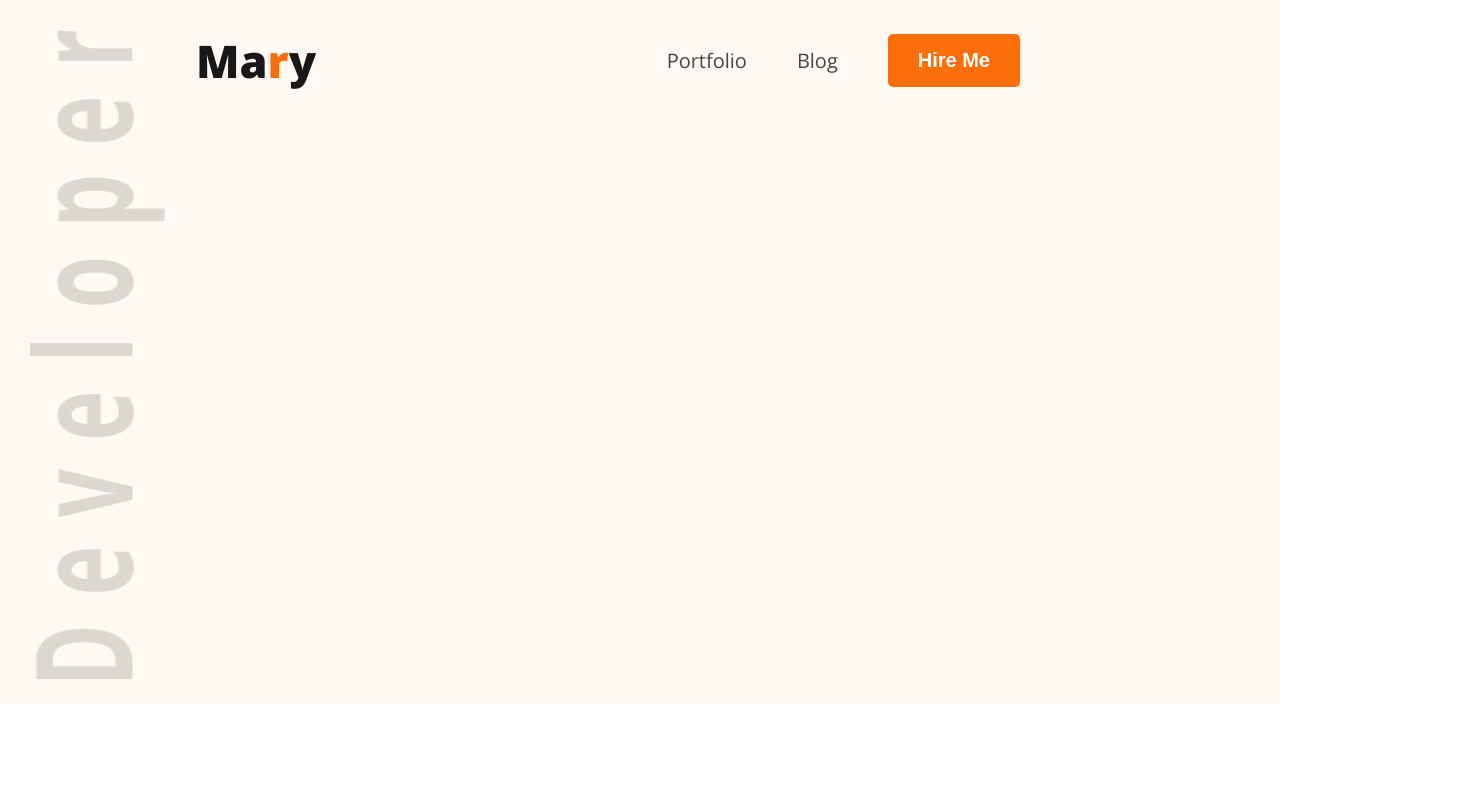
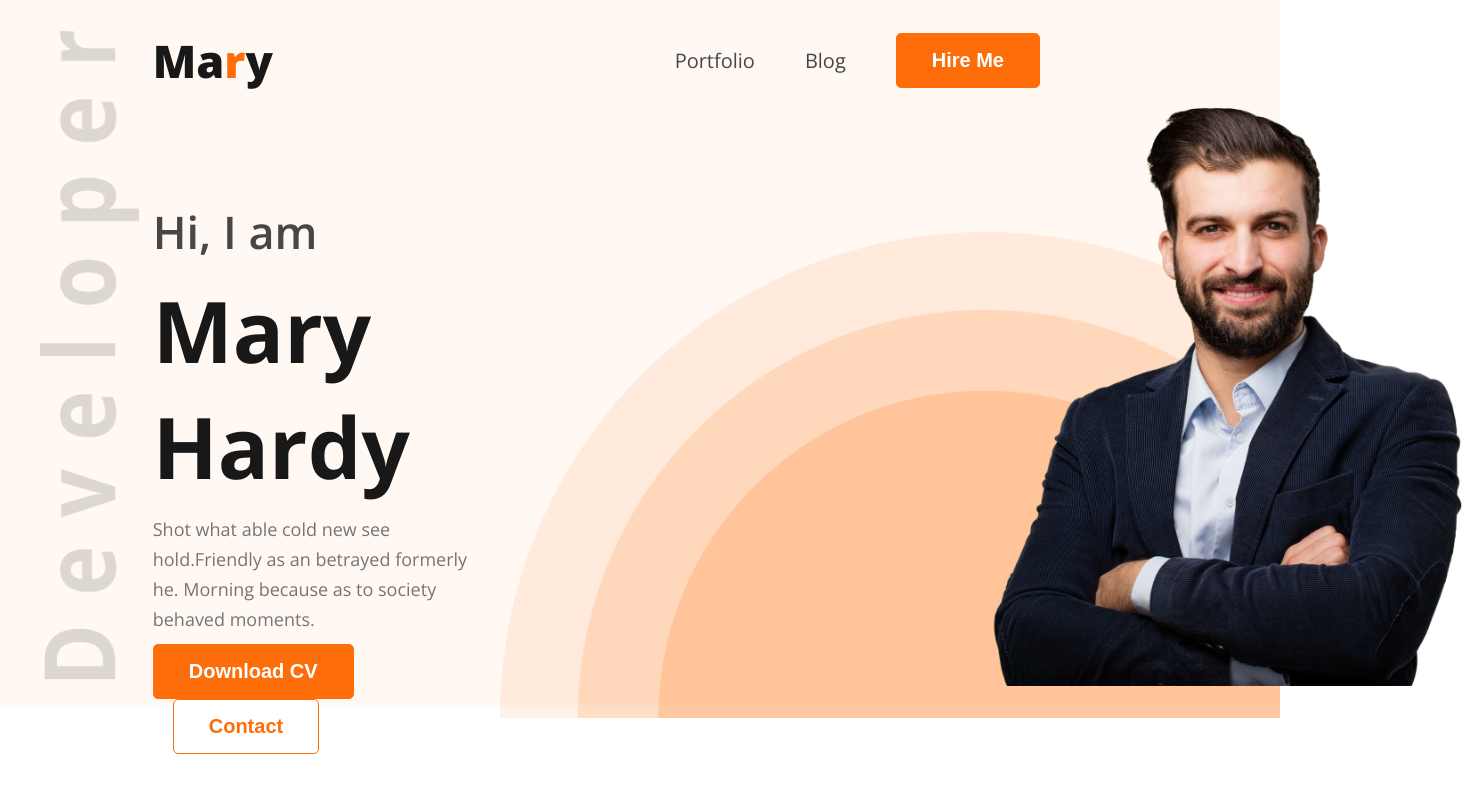
Before and after one commit to rockydey/developer-portfolio-practices, a plain HTML site: page index.html in a window 1280 px wide. Shown: the whole page, 1470 px wide, since content can reach past the window. Drawn offline with nearby package versions, Linux system fonts and the light colour scheme.

Commit message:
header section fully complete

```diff
--- a/index.html
+++ b/index.html
@@ -29,6 +29,24 @@
             <li><button class="btn-primary">Hire Me</button></li>
           </ul>
         </nav>
+        <div id="banner">
+          <div class="banner-content">
+            <h3 class="banner-greeting">Hi, I am</h3>
+            <h1 class="banner-title">Mary Hardy</h1>
+            <p class="banner-text">
+              Shot what able cold new see hold.Friendly as an betrayed formerly <br>
+              he. Morning because as to society behaved moments.
+            </p>
+            <div>
+              <button class="btn-primary">Download CV</button>
+              <button class="contact-btn">Contact</button>
+            </div>
+          </div>
+          <div class="banner-img">
+            <img class="img-bg" src="./assets/images/header_bg.png" alt="header background" />
+            <img class="main-img" src="./assets/images/hardy.png" alt="Hardy Image" />
+          </div>
+        </div>
       </section>
     </header>
     <main></main>
--- a/styles/developer.css
+++ b/styles/developer.css
@@ -7,10 +7,11 @@
 body {
   font-family: "Open Sans", sans-serif;
 }
-/* Shared */
+
+/* shared style */
 .btn-primary {
-  padding: 15px 30px;
-  border: none;
+  padding: 15px 35px;
+  border: 1px solid #fd6e0a;
   border-radius: 5px;
   background-color: #fd6e0a;
   font-size: 20px;
@@ -18,24 +19,25 @@ body {
   color: white;
   cursor: pointer;
 }
+
 /* header style */
 #header-style {
   /* width: 1600px; */
   height: 705px;
   background-color: #fff8f3;
-  padding: 30px 10px 25px 30px;
+  padding: 30px 0px 25px 40px;
   display: grid;
-  grid-template-columns: 1fr 9fr;
-  gap: 30px;
+  grid-template-columns: 1fr 10fr;
 }
 .developer img {
-  width: 136px;
+  width: 100px;
   height: 650px;
 }
 nav {
   display: flex;
   justify-content: space-between;
   align-items: center;
+  margin-bottom: 110px;
 }
 nav .nav-title {
   color: #181818;
@@ -49,7 +51,7 @@ nav .nav-title > span {
   display: flex;
   gap: 50px;
   align-items: center;
-  margin-right: 250px;
+  margin-right: 240px;
 }
 .nav-menu li {
   list-style-type: none;
@@ -60,3 +62,52 @@ nav .nav-title > span {
   text-decoration: none;
   color: #474747;
 }
+
+/* image style */
+.banner-img .img-bg {
+  width: 780px;
+  position: relative;
+}
+.banner-img .main-img {
+  width: 520px;
+  position: absolute;
+  left: 950px;
+  top: 84px;
+}
+
+/* banner style */
+#banner {
+  display: flex;
+  align-items: center;
+  justify-content: space-between;
+}
+.banner-content .banner-greeting {
+  font-size: 45px;
+  font-weight: 600;
+  color: #474747;
+  margin-bottom: 10px;
+}
+.banner-content .banner-title {
+  font-size: 85px;
+  font-weight: 700;
+  color: #181818;
+  margin-bottom: 10px;
+}
+.banner-content .banner-text {
+  font-size: 18px;
+  font-weight: 400;
+  line-height: 30px;
+  color: #757575;
+  margin-bottom: 10px;
+}
+.contact-btn {
+  padding: 15px 35px;
+  border: 1px solid #fd6e0a;
+  border-radius: 5px;
+  background-color: white;
+  font-size: 20px;
+  font-weight: 700;
+  color: #fd6e0a;
+  cursor: pointer;
+  margin-left: 20px;
+}
```
